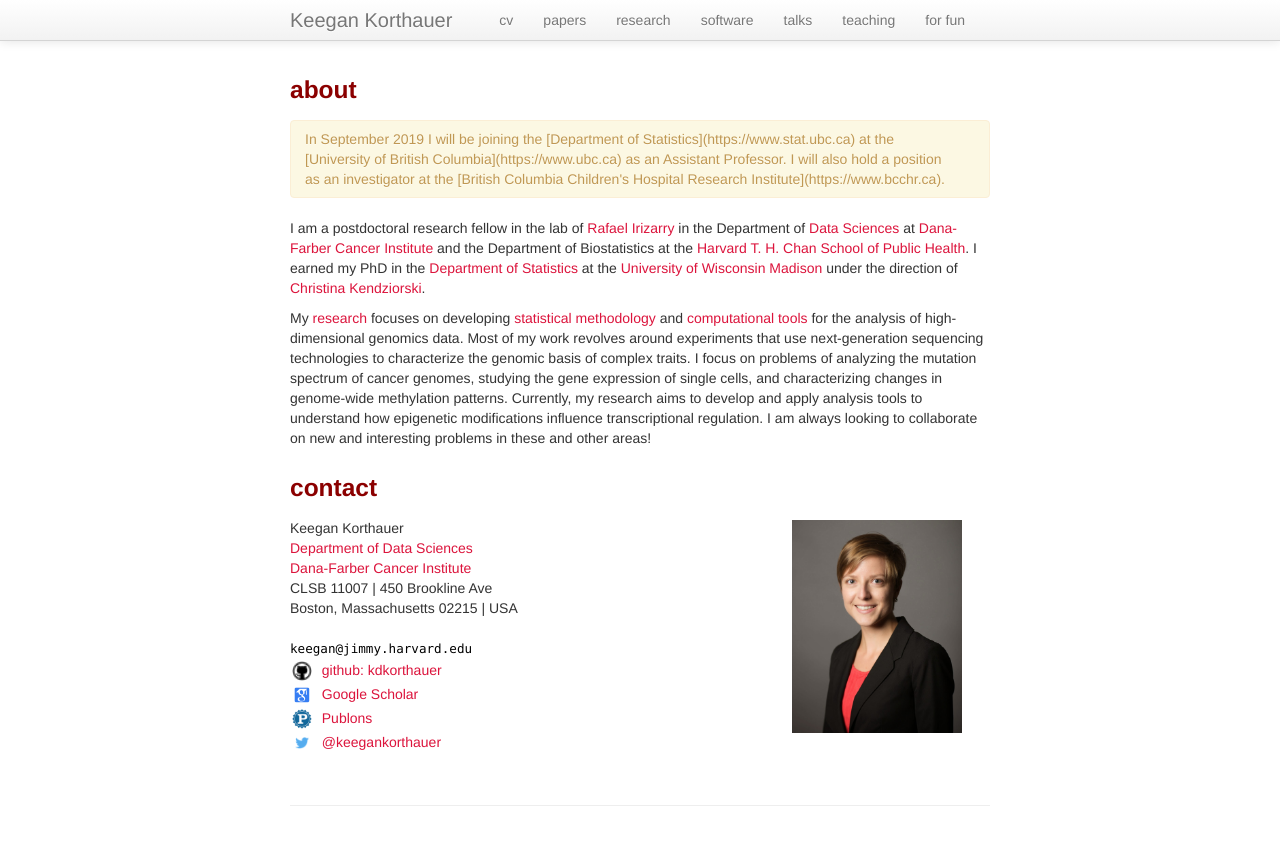
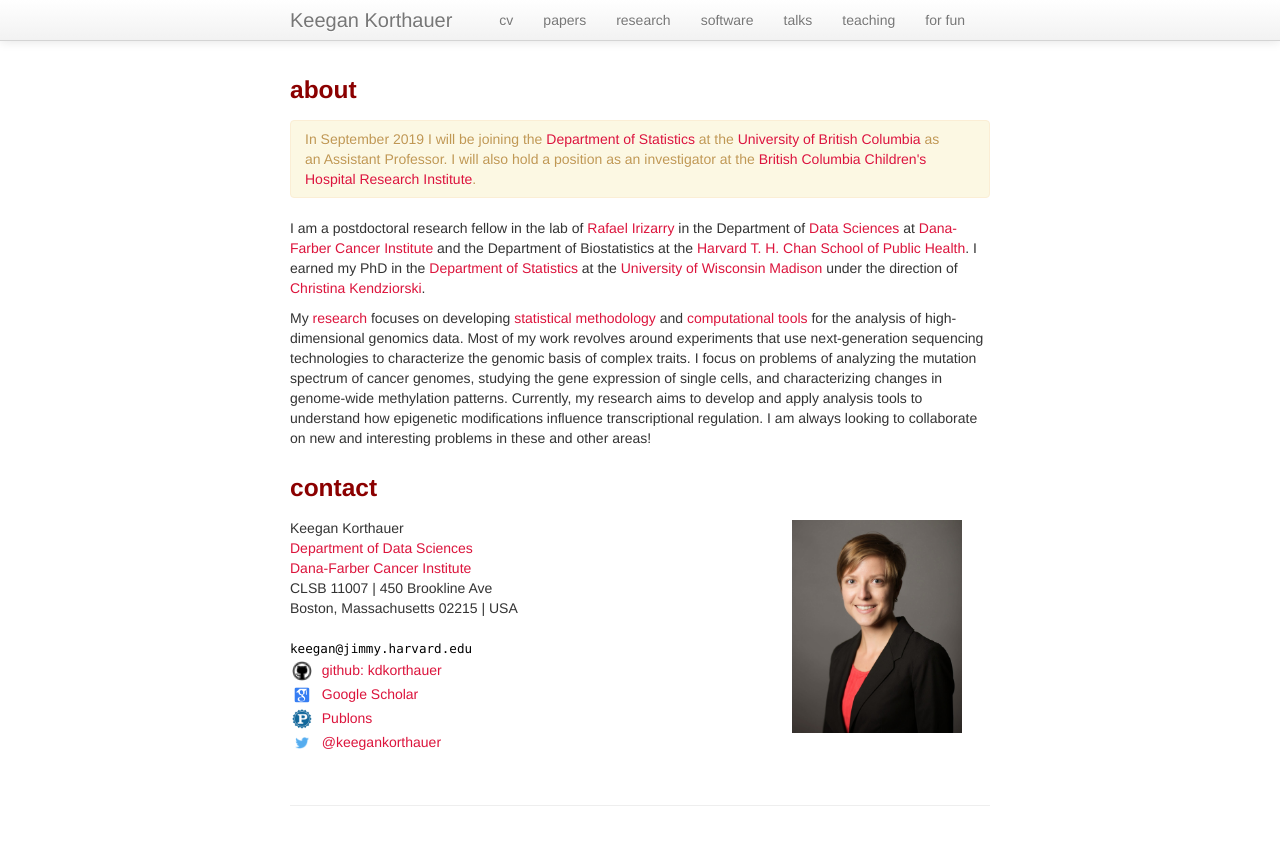
Before and after one commit to kdkorthauer/kdkorthauer.github.io, a Jekyll site: the page built from index.md, in a window 1280 px wide. Shown: the top 845 px of the page. Built offline with Jekyll 4.4.1, drawn with Linux system fonts in a browser that asks for light colours; part of the change alters nothing that is shown.

Commit message:
don't mix html/md syntax

```diff
--- a/index.md
+++ b/index.md
@@ -17,7 +17,7 @@ title: Keegan Korthauer
 
 <p>
   <div class="alert alert-primary" role="alert">
-In September 2019 I will be joining the [Department of Statistics](https://www.stat.ubc.ca) at the [University of British Columbia](https://www.ubc.ca) as an Assistant Professor. I will also hold a position as an investigator at the [British Columbia Children's Hospital Research Institute](https://www.bcchr.ca). </div>
+In September 2019 I will be joining the <a href="https://www.stat.ubc.ca">Department of Statistics</a> at the <a href="https://www.ubc.ca">University of British Columbia</a> as an Assistant Professor. I will also hold a position as an investigator at the <a href="https://www.bcchr.ca">British Columbia Children's Hospital Research Institute</a>. </div>
 </p>
 
 I am a postdoctoral research fellow in the lab of [Rafael Irizarry](http://rafalab.dfci.harvard.edu) in the Department of [Data Sciences]( http://datasciences.dfci.harvard.edu) at [Dana-Farber Cancer Institute](https://www.dana-farber.org) and the Department of Biostatistics at the [Harvard T. H. Chan School of Public Health](https://www.hsph.harvard.edu). I earned my PhD in the [Department of Statistics](https://www.stat.wisc.edu/) at the [University of Wisconsin Madison](https://www.wisc.edu) under the direction of [Christina Kendziorski](https://www.biostat.wisc.edu/~kendzior/).
```
